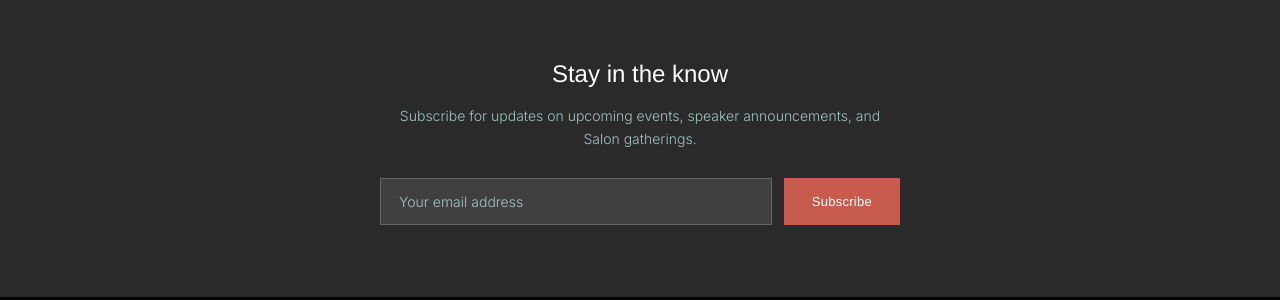
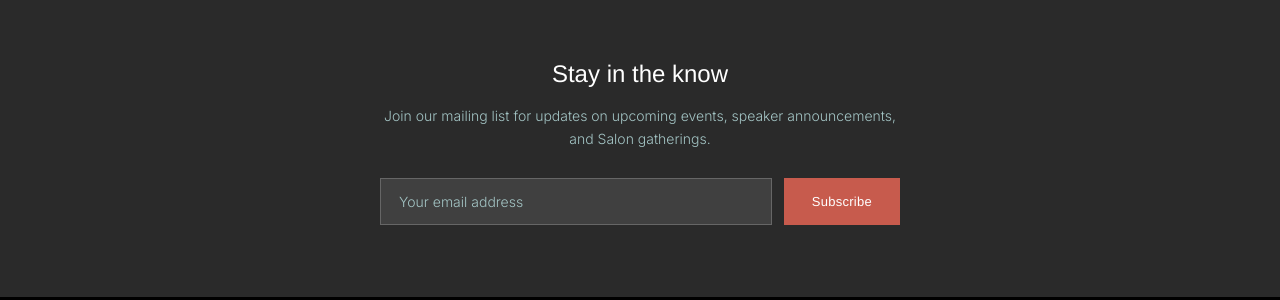
Before and after one commit to ardell/tedxbreckenridge, a Jekyll site: the page built from 2026/index.html, in a window 1280 px wide and 900 px high, scrolled down 6021 px. Shown: the part 209-509 px from the top of the window. Built offline with Jekyll 4.4.1, drawn with Linux system fonts in a browser that asks for light colours; some of the changed text lies outside the part shown.

Commit message:
Rename newsletter -> mailing list.

```diff
--- a/2026/assets/css/main.css
+++ b/2026/assets/css/main.css
@@ -1046,7 +1046,7 @@
     color: var(--charcoal);
 }
 
-/* Newsletter Section */
+/* Mailing List Section */
 .newsletter-section {
     background: var(--charcoal);
     padding: 72px 48px;
--- a/2026/index.html
+++ b/2026/index.html
@@ -160,7 +160,7 @@
             </p>
 
             <div style="display: flex; gap: 16px; flex-wrap: wrap;">
-                <a href="#newsletter" class="btn btn-primary">Join Our Newsletter</a>
+                <a href="#newsletter" class="btn btn-primary">Join Our Mailing List</a>
                 <a href="https://tedxbreckenridge.com/speak" target="_blank" class="btn btn-secondary">Apply to Speak</a>
             </div>
         </div>
@@ -222,7 +222,7 @@
     <div class="support-grid">
         <div class="support-card">
             <div class="support-icon">◇</div>
-            <h3>Join Our Newsletter</h3>
+            <h3>Join Our Mailing List</h3>
             <p>Stay connected and be the first to know about upcoming events, speaker announcements, and community gatherings.</p>
             <a href="#newsletter" class="support-link">Subscribe now</a>
         </div>
@@ -285,11 +285,11 @@
     </div>
 </section>
 
-<!-- Newsletter Section -->
+<!-- Mailing List Section -->
 <section class="newsletter-section" id="newsletter">
     <div class="newsletter-content">
         <h2>Stay in the know</h2>
-        <p>Subscribe for updates on upcoming events, speaker announcements, and Salon gatherings.</p>
+        <p>Join our mailing list for updates on upcoming events, speaker announcements, and Salon gatherings.</p>
         <form class="newsletter-form">
             <input type="email" class="newsletter-input" placeholder="Your email address" required>
             <button type="submit" class="btn btn-primary">Subscribe</button>
```
Also changed, not shown: 2026/blog.md (+2 -2 lines).
